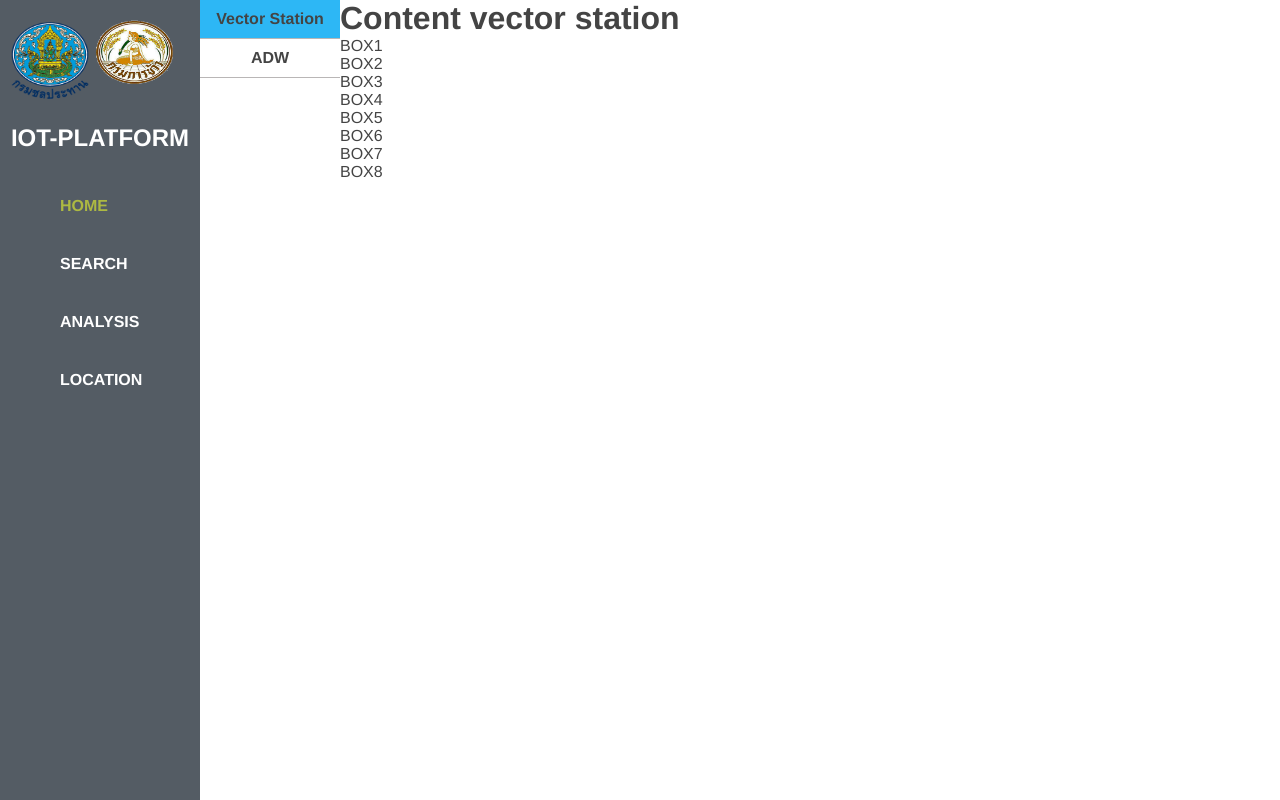
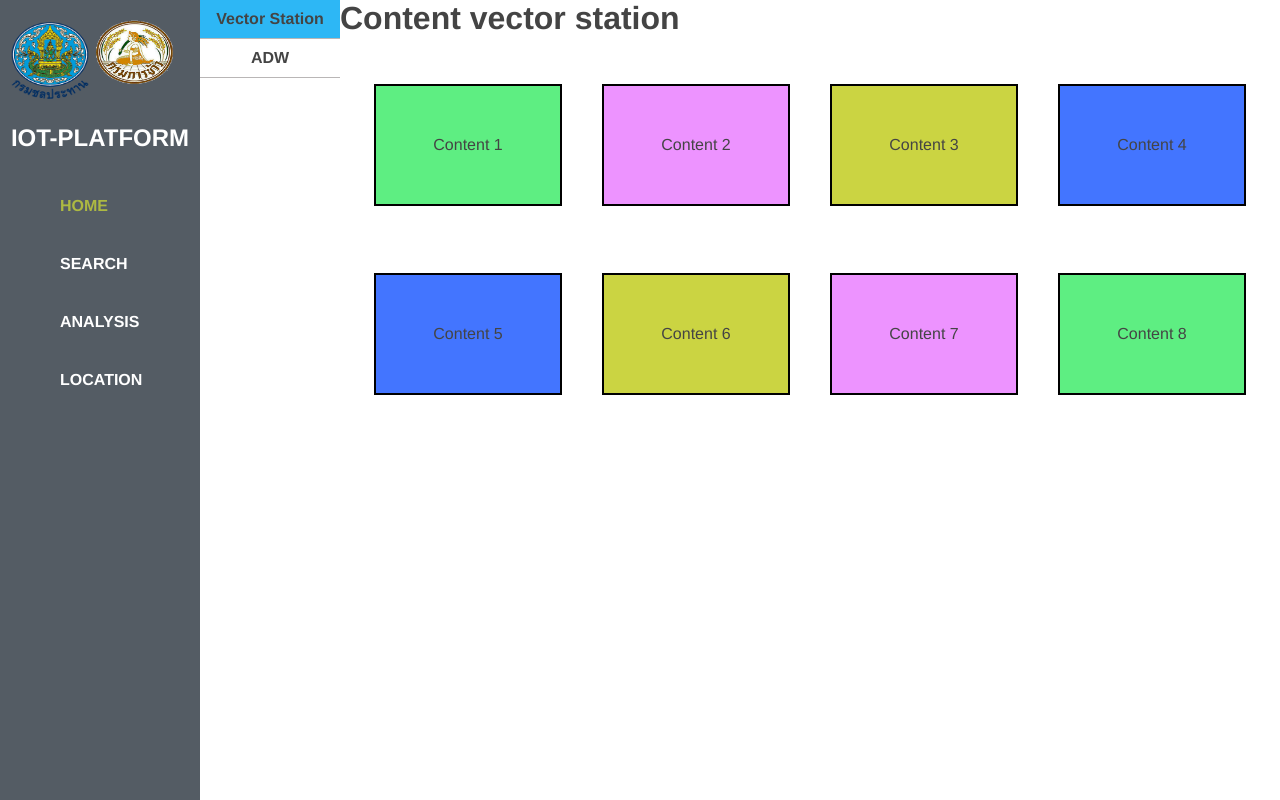
Before and after one commit to Thanakan864/my-app1, a Vue app in the folder my-app1/: page / in a window 1280 px wide. Built offline with nearby package versions, Linux system fonts and the light colour scheme.

Commit message:
add new home page
add new home page

```diff
--- a/my-app1/src/components/HomeADW.vue
+++ b/my-app1/src/components/HomeADW.vue
@@ -1,20 +1,31 @@
 <template>
-     <div class="rap-table">
-         <table class="image-table">
-            <tr>
-                <td>image1</td>
-                <td>image1</td>
-                <td>image1</td>
-                <td>image1</td>
-            </tr>
-            <tr>
-                <td>image2</td>
-                <td>image2</td>
-                <td>image2</td>
-                <td>image2</td>
-            </tr>
-        </table>
+    <div class="flexbox-adw">
+        <div class="item-adw">
+            <div class="contentbox-adw" id="ctb1-adw">Content 1</div>
+        </div>
+        <div class="item-adw">
+            <div class="contentbox-adw" id="ctb2-adw">Content 2</div>
+        </div>
+        <div class="item-adw">
+            <div class="contentbox-adw" id="ctb3-adw">Content 3</div>
+        </div>
+        <div class="item-adw">
+            <div class="contentbox-adw" id="ctb4-adw">Content 4</div>
+        </div>
+        <div class="item-adw">
+            <div class="contentbox-adw" id="ctb5-adw">Content 5</div>
+        </div>
+        <div class="item-adw">
+            <div class="contentbox-adw" id="ctb6-adw">Content 6</div>
+        </div>
+        <div class="item-adw">
+            <div class="contentbox-adw" id="ctb7-adw">Content 7</div>
+        </div>
+        <div class="item-adw">
+            <div class="contentbox-adw" id="ctb8-adw">Content 8</div>
+        </div>
     </div>
+
 </template>
 <script>
 export default {
@@ -30,22 +41,35 @@ export default {
 }
 </script>
 <style scope>
-.image-table td{
-    background-color: antiquewhite;
-    /* padding: 100px; */
-    width: 50px;
-    height: 20px;
+.flexbox-adw{
+    display: flex;
+    box-sizing: border-box;
+    flex-direction: row;
+    flex-wrap: wrap;
+    justify-content: center;
+}
+.item-adw{
+    display: block;
+    box-sizing: border-box;
+    width: 20%;
+    margin: 20px;
+    margin-top: 5%;
 
 }
-.image-table {
-   border-spacing: 100px;
-   background-color: burlywood;
-   margin: 0 auto;
-
+.contentbox-adw{
+    background-color: rgb(67, 117, 255);
+    border: 2px solid rgb(0, 0, 0);
+    padding: 50px;
+    text-align: center;
 }
-.rap-table{
-    background-color: blue;
-
+#ctb5-adw , #ctb7-adw{
+    background-color: rgb(94, 238, 130);
+}
+#ctb2-adw , #ctb8-adw{
+    background-color: rgb(237, 147, 255);
+}
+#ctb4-adw , #ctb3-adw{
+    background-color: rgb(203, 212, 66);
 }
 
 </style>
--- a/my-app1/src/components/HomeVectorStation.vue
+++ b/my-app1/src/components/HomeVectorStation.vue
@@ -1,14 +1,31 @@
 <template>
-    <div class="contenner">
-        <div class="conbox1"><p>BOX1</p></div>
-        <div class="conbox2"><p>BOX2</p></div>
-        <div class="conbox3"><p>BOX3</p></div>
-        <div class="conbox4"><p>BOX4</p></div>
-        <div class="conbox5"><p>BOX5</p></div>
-        <div class="conbox6"><p>BOX6</p></div>
-        <div class="conbox7"><p>BOX7</p></div>
-        <div class="conbox8"><p>BOX8</p></div>
+    <div class="flexbox">
+        <div class="item">
+            <div class="contentbox" id="ctb1">Content 1</div>
+        </div>
+        <div class="item">
+            <div class="contentbox" id="ctb2">Content 2</div>
+        </div>
+        <div class="item">
+            <div class="contentbox" id="ctb3">Content 3</div>
+        </div>
+        <div class="item">
+            <div class="contentbox" id="ctb4">Content 4</div>
+        </div>
+        <div class="item">
+            <div class="contentbox" id="ctb5">Content 5</div>
+        </div>
+        <div class="item">
+            <div class="contentbox" id="ctb6">Content 6</div>
+        </div>
+        <div class="item">
+            <div class="contentbox" id="ctb7">Content 7</div>
+        </div>
+        <div class="item">
+            <div class="contentbox" id="ctb8">Content 8</div>
+        </div>
     </div>
+
 </template>
 <script>
 export default {
@@ -24,5 +41,35 @@ export default {
 }
 </script>
 <style scope>
+.flexbox{
+    display: flex;
+    box-sizing: border-box;
+    flex-direction: row;
+    flex-wrap: wrap;
+    justify-content: center;
+}
+.item{
+    display: block;
+    box-sizing: border-box;
+    width: 20%;
+    margin: 20px;
+    margin-top: 5%;
+
+}
+.contentbox{
+    background-color: rgb(67, 117, 255);
+    border: 2px solid rgb(0, 0, 0);
+    padding: 50px;
+    text-align: center;
+}
+#ctb1 , #ctb8{
+    background-color: rgb(94, 238, 130);
+}
+#ctb2 , #ctb7{
+    background-color: rgb(237, 147, 255);
+}
+#ctb3 , #ctb6{
+    background-color: rgb(203, 212, 66);
+}
 
 </style>
```
